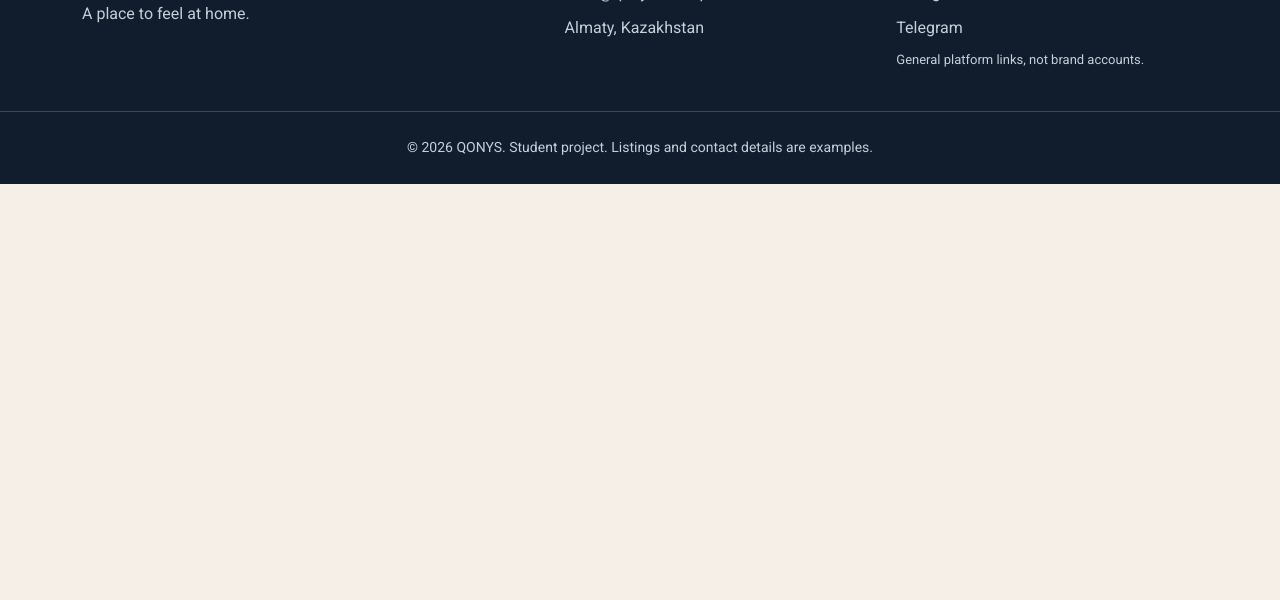
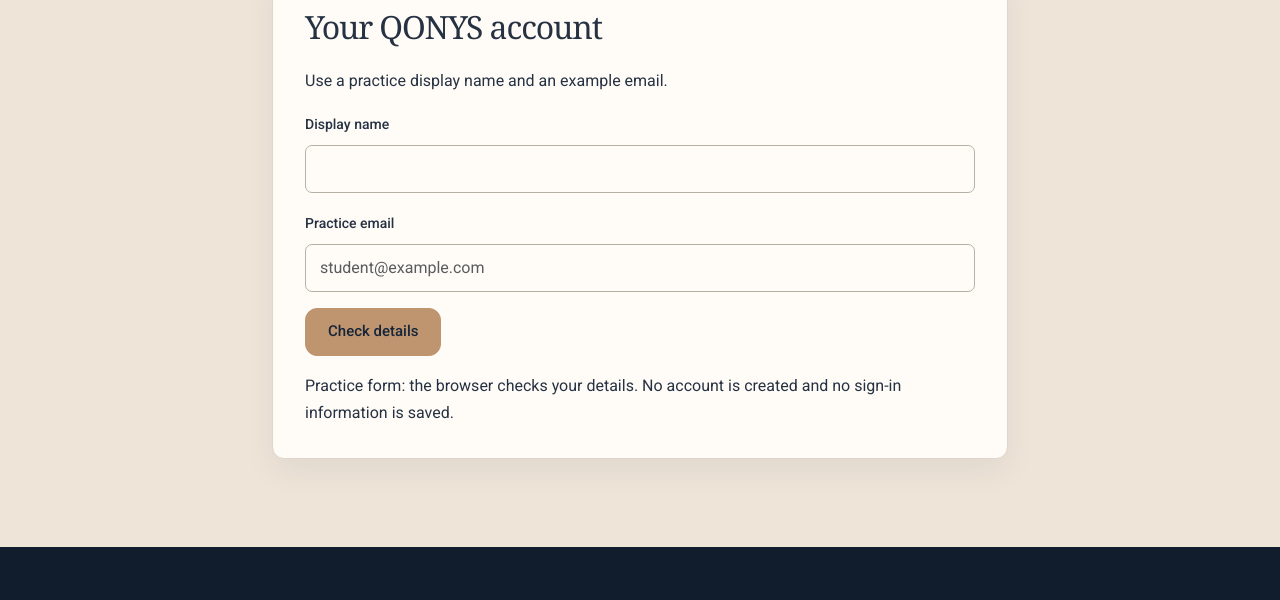
Before and after one commit to temirlan-fr/midterm-apartment-renting, a plain HTML site: page contact.html in a window 1280 px wide. Shown: the part 2390-2990 px from the top of the page. Before the commit the page ends 2574 px from the top, so only its background shows below. Drawn offline with nearby package versions, Linux system fonts and the light colour scheme.

Commit message:
Add account form structure with native validation

```diff
--- a/contact.html
+++ b/contact.html
@@ -144,6 +144,37 @@
                 </div>
             </div>
         </section>
+
+        <section class="section soft-section" id="account">
+            <div class="container">
+                <div class="row justify-content-center">
+                    <div class="col-md-8">
+                        <div class="contact-form">
+                            <h2>Your QONYS account</h2>
+                            <p>Use a practice display name and an example email.</p>
+
+                            <form id="signin-form" action="#signin-status" method="get">
+                                <div class="mb-3">
+                                    <label for="signin-name" class="form-label">Display name</label>
+                                    <input id="signin-name" class="form-control" type="text" minlength="2" maxlength="40" autocomplete="nickname" aria-describedby="signin-name-error" required>
+                                    <small id="signin-name-error" class="text-danger" aria-live="polite"></small>
+                                </div>
+
+                                <div class="mb-3">
+                                    <label for="signin-email" class="form-label">Practice email</label>
+                                    <input id="signin-email" class="form-control" type="email" maxlength="254" placeholder="student@example.com" autocomplete="off" aria-describedby="signin-email-error" required>
+                                    <small id="signin-email-error" class="text-danger" aria-live="polite"></small>
+                                </div>
+
+                                <button type="submit" class="btn main-button">Check details</button>
+                            </form>
+
+                            <p id="signin-status" class="mt-3 mb-0" role="status">Practice form: the browser checks your details. No account is created and no sign-in information is saved.</p>
+                        </div>
+                    </div>
+                </div>
+            </div>
+        </section>
     </main>
 
     <footer>
@@ -168,6 +199,9 @@
         </div>
 
         <p class="copyright">© 2026 QONYS. Student project. Listings and contact details are examples.</p>
+        <p class="container">
+            <small>AI acknowledgement: OpenAI ChatGPT / Codex assisted with requirements analysis, design improvements, code suggestions and explanations.</small>
+        </p>
     </footer>
 
     <script src="js/script.js"></script>
```
